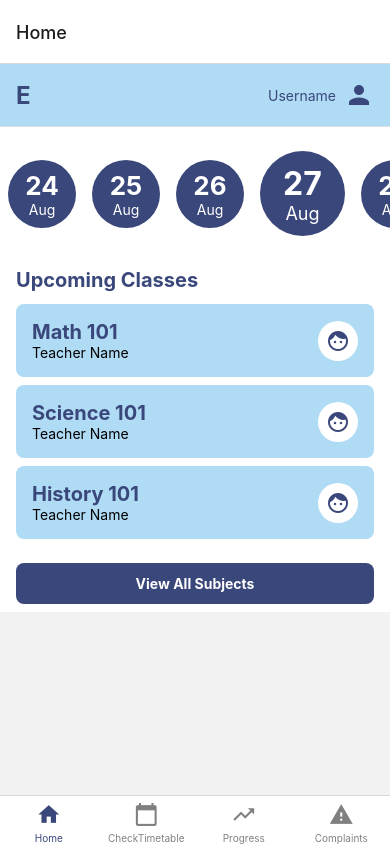
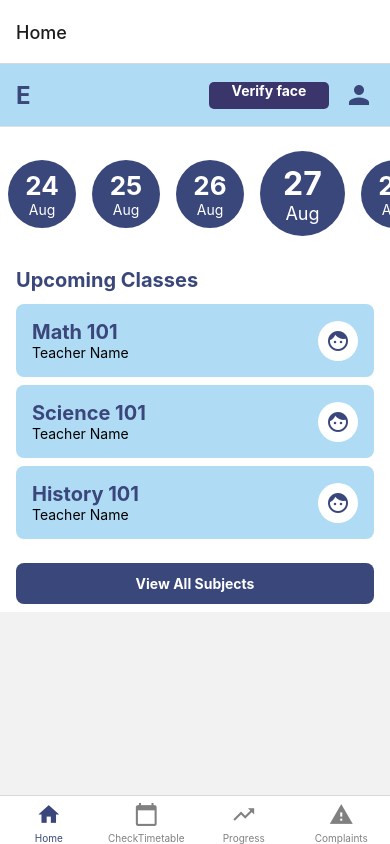
Before and after one commit to rujutamedhi/face_recognition, a React Native app: screen /Home in a window 390 px wide. Built offline with nearby package versions, Linux system fonts and the light colour scheme.

Commit message:
verify face

```diff
--- a/screens/StudentHome.js
+++ b/screens/StudentHome.js
@@ -42,7 +42,10 @@ const HomeScreen = () => {
             <View style={styles.topBar}>
                 <Text style={styles.logo}>E</Text>
                 <View style={styles.profileContainer}>
-                    <Text style={styles.username}>Username</Text>
+                <TouchableOpacity style={styles.verify} >
+                    <Text style={styles.viewAllText}>Verify face</Text>
+                </TouchableOpacity>
+
                     <TouchableOpacity onPress={() => navigation.navigate('Profile')}>
                         <Icon name="person" size={30} color="#3a477a" />
                     </TouchableOpacity>
@@ -224,6 +227,14 @@ const styles = StyleSheet.create({
         fontSize: 20,
         color: '#3a477a',
     },
+    verify: {
+        width: 120,
+        height: 27,
+        backgroundColor: '#3a366b',
+        alignItems: 'center',
+        marginRight: 15,
+        borderRadius: 5
+    },
     viewAllButton: {
         alignItems: 'center',
         paddingVertical: 12,
```
